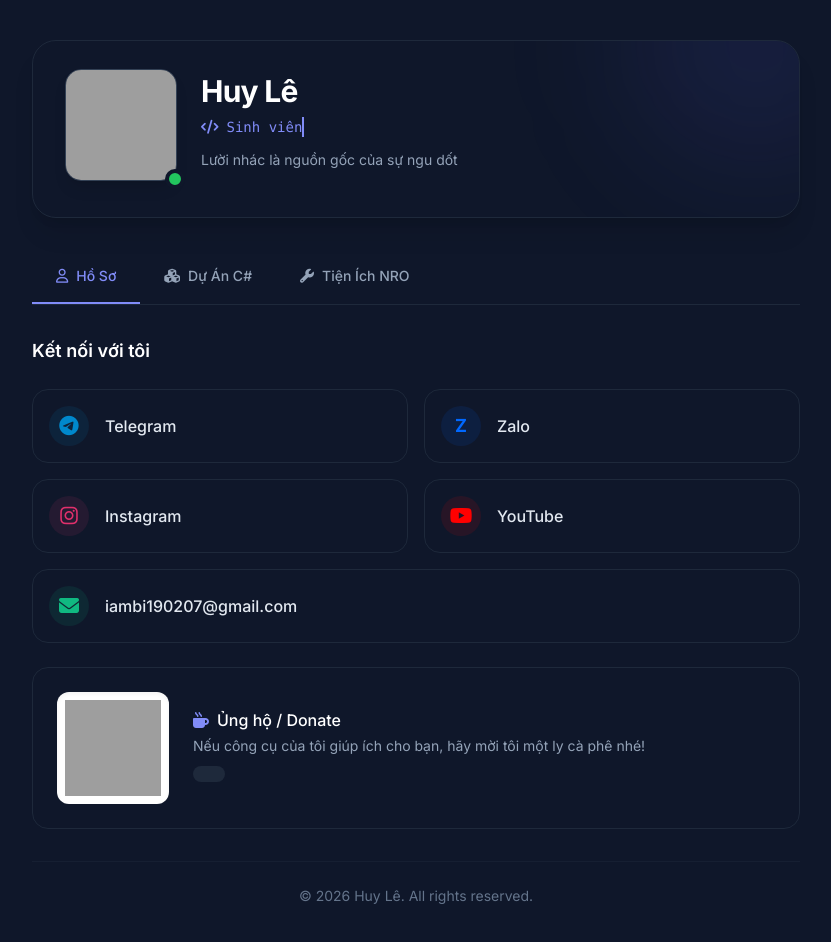
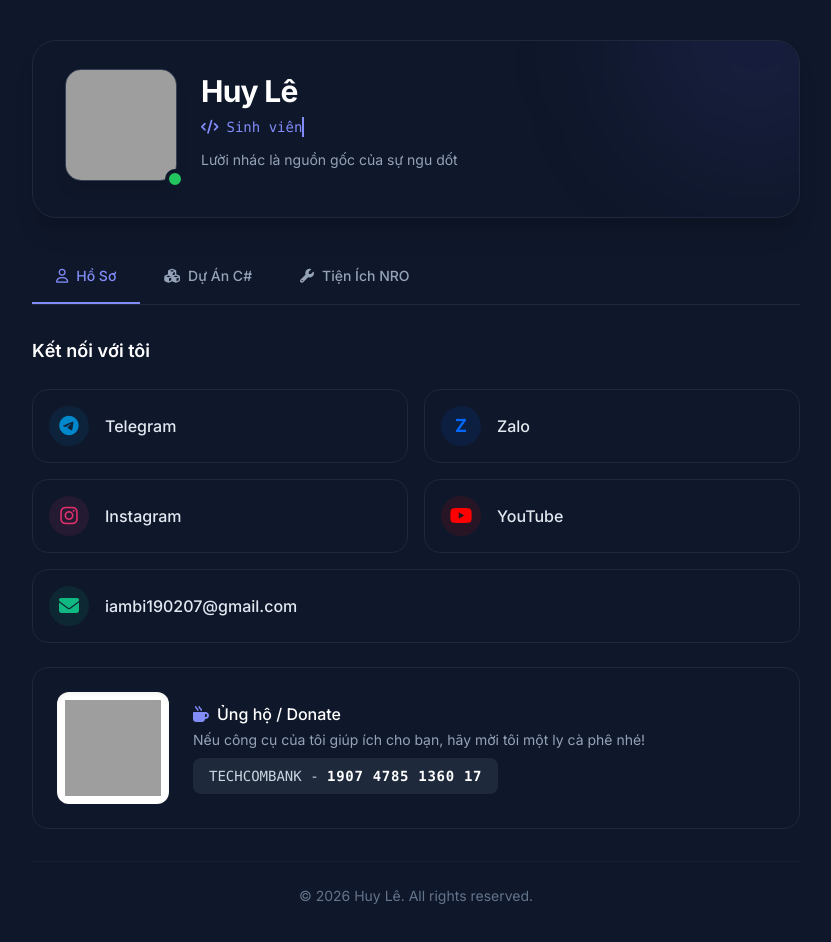
Before and after one commit to ltbh190207/iambi, a plain HTML site: page index.html in a window 1280 px wide. Shown: the whole page, without its empty margins (224-1055 px from the left). Drawn offline with nearby package versions, Linux system fonts and the light colour scheme; grey boxes are pictures that could not be loaded.

Commit message:
Update index.html

```diff
--- a/index.html
+++ b/index.html
@@ -222,7 +222,7 @@
                         <h3 class="text-white font-medium mb-1"><i class="fa-solid fa-mug-hot text-indigo-400 mr-2"></i>Ủng hộ / Donate</h3>
                         <p class="text-sm text-slate-400 mb-2">Nếu công cụ của tôi giúp ích cho bạn, hãy mời tôi một ly cà phê nhé!</p>
                         <div class="inline-block bg-slate-800 rounded-lg px-4 py-2 text-sm font-mono text-slate-300">
-                           <!-- Bạn có thể ghi số tài khoản vào đây -->
+                           TECHCOMBANK - <span class="text-white font-bold tracking-wider">1907 4785 1360 17</span>
                         </div>
                     </div>
                 </div>
```
